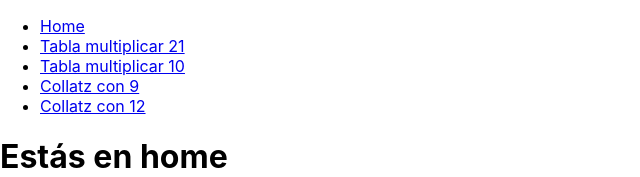
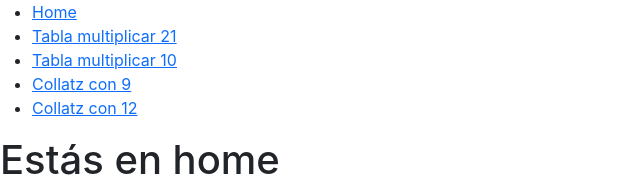
Before and after one commit to marcospedroche05/reactservicios, a React (Create React App) app: page / in a window 1280 px wide. Shown: the top 177 px of the page, without its empty margins (0-640 px from the left). Built offline with nearby package versions, Linux system fonts and the light colour scheme.

Commit message:
navlinks prueba

```diff
--- a/package.json
+++ b/package.json
@@ -8,6 +8,9 @@
     "@testing-library/react": "^16.3.0",
     "@testing-library/user-event": "^13.5.0",
     "axios": "^1.12.2",
+    "bootstrap": "^5.3.8",
+    "jquery": "^3.7.1",
+    "popper.js": "^1.16.1",
     "react": "^19.2.0",
     "react-dom": "^19.2.0",
     "react-router-dom": "^7.9.4",
--- a/src/components/Collatz.js
+++ b/src/components/Collatz.js
@@ -1,39 +1,40 @@
-import React, { Component } from 'react'
+import React, { Component } from "react";
 
 export default class Collatz extends Component {
   realizarConjetura = () => {
     var numero = this.props.numero;
-        var aux = []
-        while(numero != 1) {
-            if(numero % 2 == 0) {
-                numero = numero / 2
+    var aux = [];
+    while (numero != 1) {
+      if (numero % 2 == 0) {
+        numero = numero / 2;
       } else {
-                numero = numero * 3 + 1
+        numero = numero * 3 + 1;
       }
       aux.push(numero);
     }
     this.setState({
-            numeros: aux
-        })
-    }
+      numeros: aux,
+    });
+  };
   state = {
-        numeros: []
-    }
+    numeros: [],
+  };
+  componentDidUpdate = (oldProps) => {
+    if (oldProps.numero != this.props.numero) this.realizarConjetura();
+  };
   componentDidMount = () => {
     this.realizarConjetura();
-    }
+  };
   render() {
     return (
       <div>
         <h1>Conjetura de Collatz con el número {this.props.numero}</h1>
-        <ul>{
-                this.state.numeros.map((numero, index) => {
-                    return (
-                        <li key={index}>{numero}</li>
-                    )
-                })
-            }</ul>
+        <ul>
+          {this.state.numeros.map((numero, index) => {
+            return <li key={index}>{numero}</li>;
+          })}
+        </ul>
       </div>
-    )
+    );
   }
 }
--- a/src/components/MenuRutas.js
+++ b/src/components/MenuRutas.js
@@ -1,17 +1,28 @@
-import React, { Component } from 'react'
+import React, { Component } from "react";
+import { NavLink } from "react-router-dom";
 
 export default class MenuRutas extends Component {
   render() {
     return (
       <div>
         <ul>
-            <li><a href='/'>Home</a></li>
-            <li><a href='/tabla/21'>Tabla multiplicar 21</a></li>
-            <li><a href='/tabla/10'>Tabla multiplicar 10</a></li>
-            <li><a href='/collatz/9'>Collatz con 9</a></li>
-            <li><a href='/collatz/12'>Collatz con 12</a></li>
+          <li>
+            <NavLink to="/">Home</NavLink>
+          </li>
+          <li>
+            <NavLink to="/tabla/21">Tabla multiplicar 21</NavLink>
+          </li>
+          <li>
+            <NavLink to="/tabla/10">Tabla multiplicar 10</NavLink>
+          </li>
+          <li>
+            <NavLink to="/collatz/9">Collatz con 9</NavLink>
+          </li>
+          <li>
+            <NavLink to="/collatz/12">Collatz con 12</NavLink>
+          </li>
         </ul>
       </div>
-    )
+    );
   }
 }
--- a/src/components/Router.js
+++ b/src/components/Router.js
@@ -1,32 +1,37 @@
-import React, { Component } from 'react'
-import { BrowserRouter, Routes, Route, useParams } from 'react-router-dom'
-import Home from './Home'
-import TablaMultiplicar from './TablaMultiplicar'
-import NotFound from './NotFound'
-import Collatz from './Collatz'
+import React, { Component } from "react";
+import { BrowserRouter, Routes, Route, useParams } from "react-router-dom";
+import Home from "./Home";
+import TablaMultiplicar from "./TablaMultiplicar";
+import NotFound from "./NotFound";
+import Collatz from "./Collatz";
+import MenuRutas from "./MenuRutas";
 
 export default class Router extends Component {
   render() {
-    function TablaMultiplicarElement () {
-        //ESTA FUNCIÓN NOS SERVIRA PARA CAPTURAR LOS PARAMETROS RECIBIDOS EN UNA RUTA Y ENVIARLOS CON PROPS A NUESTRO COMPONENT
-        //VOY A ENVIAR UN PARAMETRO LLAMADO minumero
-        let {minumero} = useParams();
-        //DEVOLVEMOS EL COMPONENTE TABLAMULTIPLICAR CON SUS PROPS
-        return <TablaMultiplicar numero={minumero}/>
+    function TablaMultiplicarElement() {
+      //ESTA FUNCIÓN NOS SERVIRA PARA CAPTURAR LOS PARAMETROS RECIBIDOS EN UNA RUTA Y ENVIARLOS CON PROPS A NUESTRO COMPONENT
+      //VOY A ENVIAR UN PARAMETRO LLAMADO minumero
+      let { minumero } = useParams();
+      //DEVOLVEMOS EL COMPONENTE TABLAMULTIPLICAR CON SUS PROPS
+      return <TablaMultiplicar numero={minumero} />;
     }
-    function CollatzElement () {
-        let {numero} = useParams();
-        return <Collatz numero={numero}/>
+    function CollatzElement() {
+      let { numero } = useParams();
+      return <Collatz numero={numero} />;
     }
     return (
       <BrowserRouter>
+        <MenuRutas />
         <Routes>
-            <Route path='/' element={<Home/>}/>
-            <Route path='/tabla/:minumero' element={<TablaMultiplicarElement/>}/>
-            <Route path='/collatz/:numero' element={<CollatzElement />} />
-            <Route path='*' element={<NotFound/>}/>
+          <Route path="/" element={<Home />} />
+          <Route
+            path="/tabla/:minumero"
+            element={<TablaMultiplicarElement />}
+          />
+          <Route path="/collatz/:numero" element={<CollatzElement />} />
+          <Route path="*" element={<NotFound />} />
         </Routes>
       </BrowserRouter>
-    )
+    );
   }
 }
--- a/src/components/TablaMultiplicar.js
+++ b/src/components/TablaMultiplicar.js
@@ -1,9 +1,9 @@
-import React, { Component } from 'react'
+import React, { Component } from "react";
 
 export default class TablaMultiplicar extends Component {
   state = {
-        tabla: []
-    }
+    tabla: [],
+  };
   generarTablaMultiplicar = () => {
     let aux = [];
     let numero = parseInt(this.props.numero);
@@ -12,27 +12,28 @@ export default class TablaMultiplicar extends Component {
       aux.push(resultado);
     }
     this.setState({
-            tabla: aux
-        })
+      tabla: aux,
+    });
+  };
+  componentDidUpdate = (oldProps) => {
+    if (oldProps.numero != this.props.numero) {
+      this.generarTablaMultiplicar();
     }
+  };
   componentDidMount = () => {
     this.generarTablaMultiplicar();
-    }
+  };
   render() {
     return (
       <div>
         <h1>Tabla de multiplicar</h1>
         <h3>Numero {this.props.numero}</h3>
         <ul>
-            {
-                this.state.tabla.map((numero, index) => {
-                    return (
-                        <li key={index}>{numero}</li>
-                    )
-                })
-            }
+          {this.state.tabla.map((numero, index) => {
+            return <li key={index}>{numero}</li>;
+          })}
         </ul>
       </div>
-    )
+    );
   }
 }
--- a/src/index.js
+++ b/src/index.js
@@ -1,3 +1,7 @@
+import "bootstrap/dist/css/bootstrap.min.css";
+import $ from "jquery";
+import Popper from "popper.js";
+import "bootstrap/dist/js/bootstrap.bundle";
 import React from "react";
 import ReactDOM from "react-dom/client";
 import "./index.css";
@@ -23,8 +27,7 @@ root.render(
     {/* <EmpleadosDepartamento /> */}
     {/* <EmpleadosDepartamentosv2 /> */}
     {/* <Departamento/> */}
-    <MenuRutas/>
-    <Router/>
+    <Router />
     {/* <App /> */}
   </>
 );
```
Also changed, not shown: 1 other file (tests, documents, lock files or other folders). Lines whose indentation alone changed are shown as unchanged.
